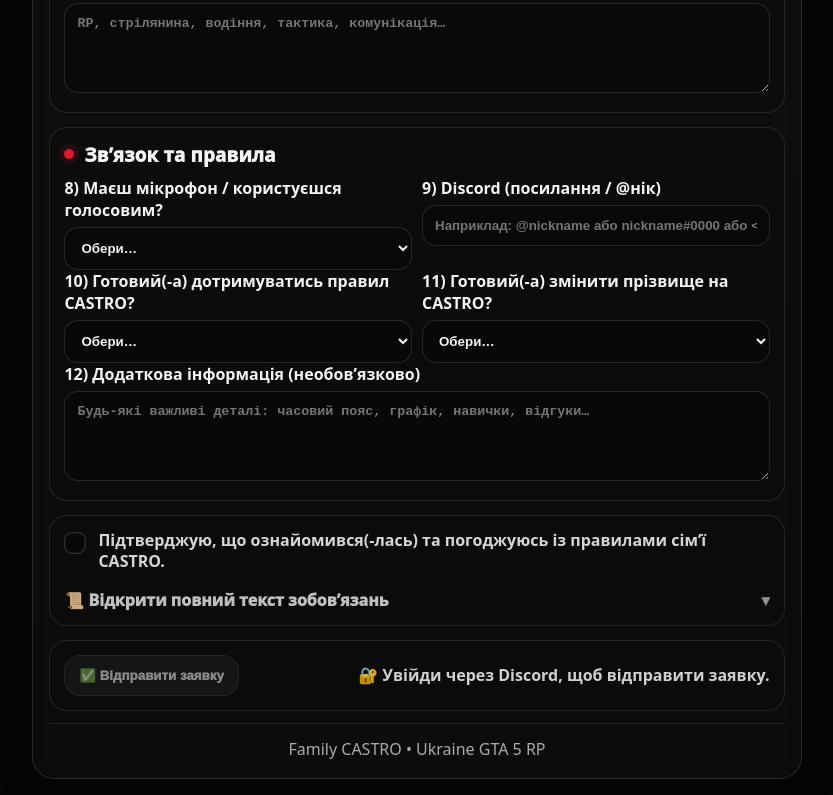
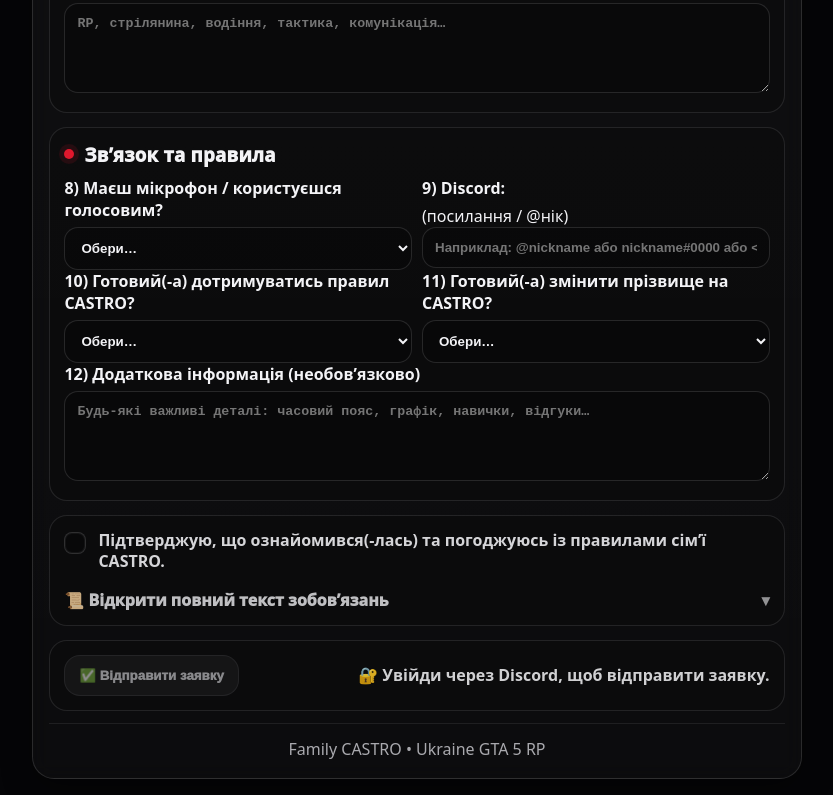
Before and after one commit to AGeHt-ua/castro, a plain HTML site: page join.html in a window 1280 px wide. Shown: the part 1235-2030 px from the top of the page, without its empty margins (6-839 px from the left). Drawn offline with Linux system fonts and the light colour scheme; no server answers.

Commit message:
Update join.html

```diff
--- a/join.html
+++ b/join.html
@@ -191,7 +191,8 @@
                 </div>
 
                 <div class="field">
-                  <label for="discord">9) Discord (посилання / @нік)</label>
+                  <label for="discord">9) Discord:</label>
+                  <span for="discord">(посилання / @нік)</span>
                   <input
                     id="discord"
                     name="discord"
```
